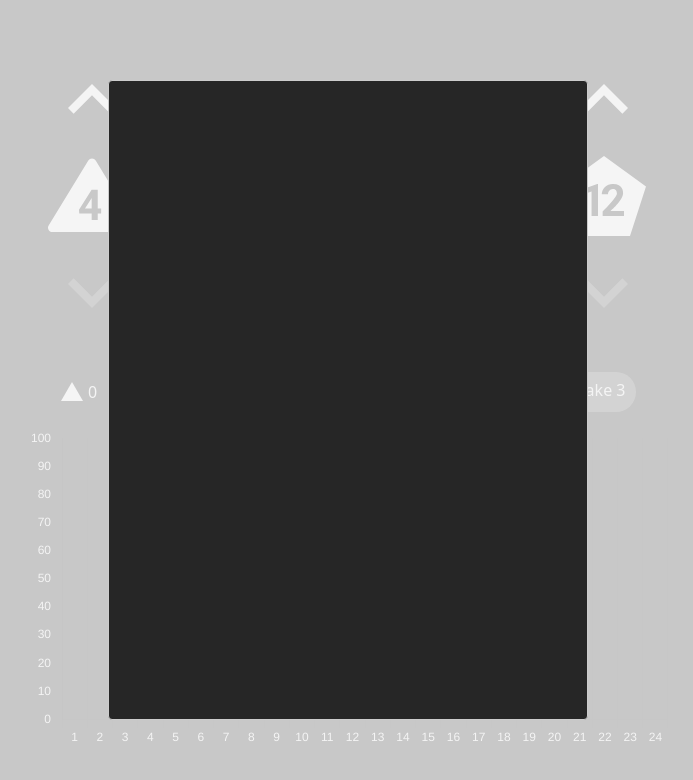
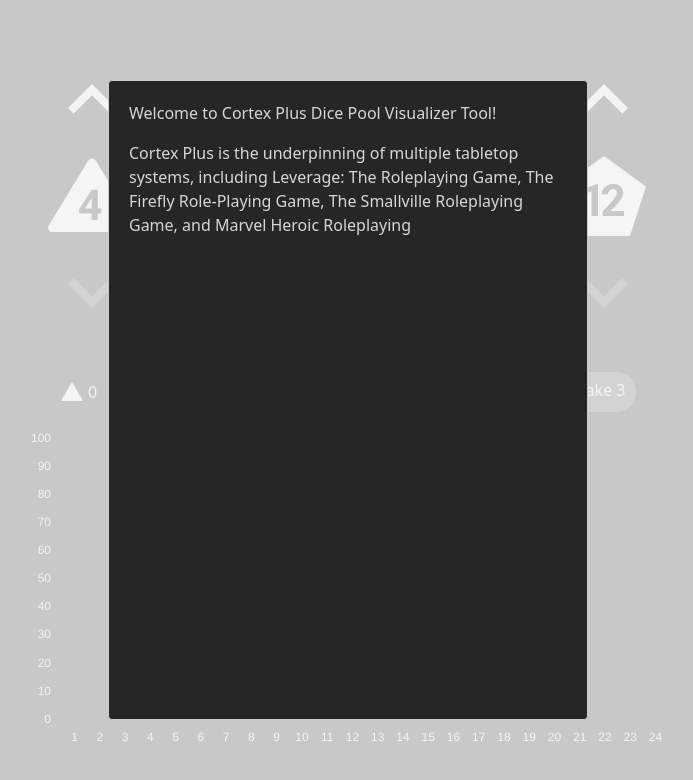
Before and after one commit to emoutrey/MarvelHeroicDicePoolVisualizer, a React (Vite) app: page / in a window 1280 px wide. Shown: the top 780 px of the page, without its empty margins (292-985 px from the left). Built offline with nearby package versions, Linux system fonts and the light colour scheme.

Commit message:
This actually doesn't work because I can't style

```diff
--- a/src/NewUserModal.tsx
+++ b/src/NewUserModal.tsx
@@ -1,5 +1,6 @@
 import Modal from 'react-modal';
 import colors from 'tailwindcss/colors'
+import modalContent from './modalContent.json';
 
 const customStyles = {
   content: {
@@ -26,11 +27,7 @@
             onAfterClose={setCookie}
             contentLabel={'aria'}
         >
-
-
-
-
-
+            {Object.entries(modalContent).map(([key, value]) => (<div key={key} className="mb-4">{value}</div>))}
         </Modal>
     )
 }
--- a/src/modalContent.json
+++ b/src/modalContent.json
@@ -1,5 +1,5 @@
 {
     "1": "Welcome to Cortex Plus Dice Pool Visualizer Tool!",
-    "2": "Cortex Plus is the underpinning of multiple tabletop systems, including <i>Leverage: The Roleplaying Game</i>, <i>The Firefly Role-Playing Game</i>, <i>The Smallville Roleplaying Game</i>, and <i>Marvel Heroic Roleplaying</i>",
+    "2": "Cortex Plus is the underpinning of multiple tabletop systems, including Leverage: The Roleplaying Game, The Firefly Role-Playing Game, The Smallville Roleplaying Game, and Marvel Heroic Roleplaying",
     "3": ""
 }
```
